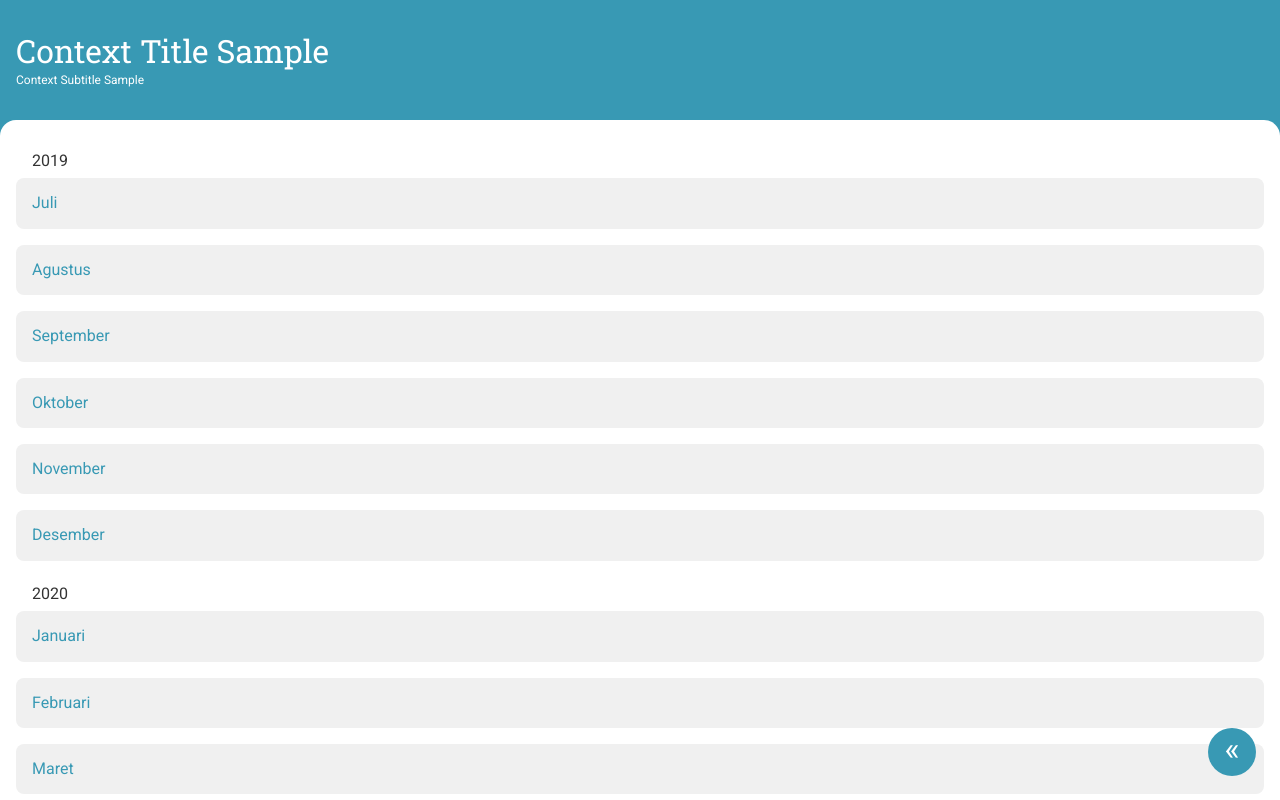
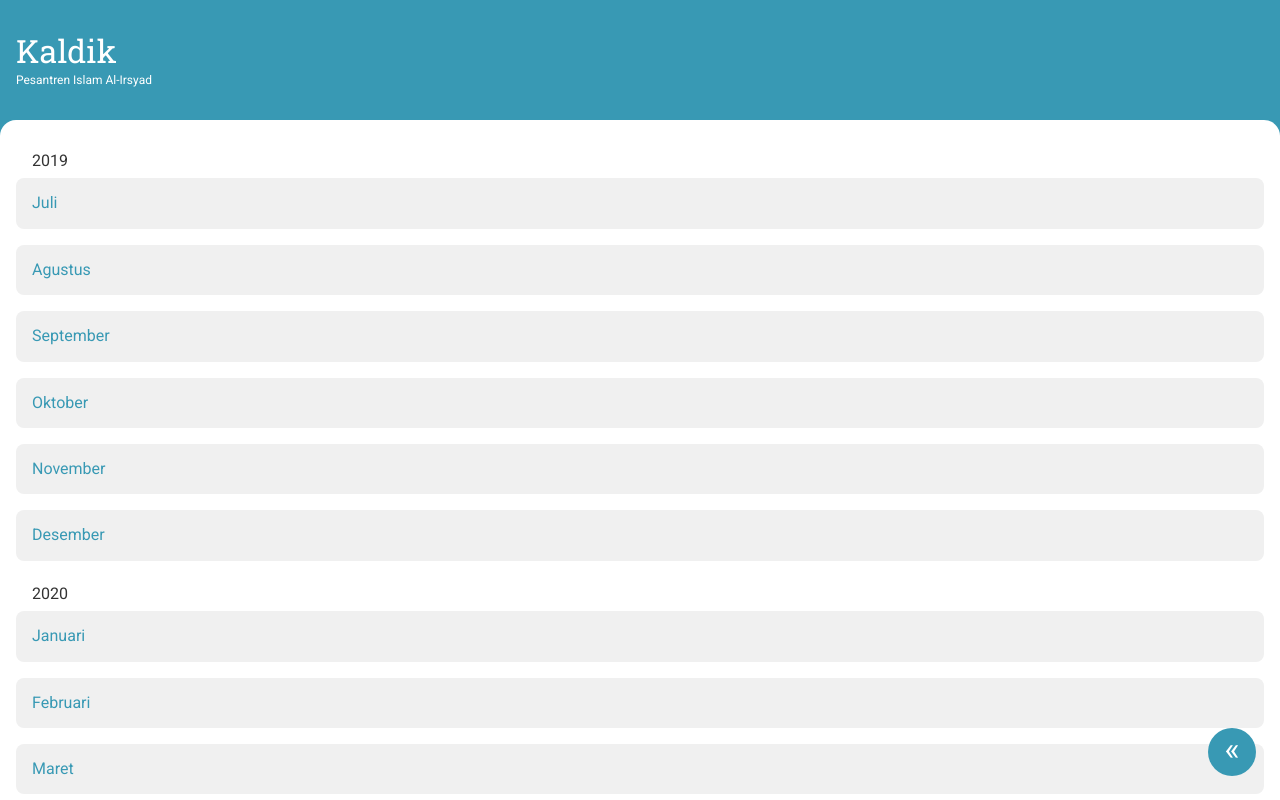
Before and after one commit to miftahafina/kaldik, a React (Create React App) app: page / in a window 1280 px wide. Shown: the top 800 px of the page. Built offline with nearby package versions, Linux system fonts and the light colour scheme.

Commit message:
Move header inside agenda and calendar container

```diff
--- a/src/Components/Calendar/Calendar.jsx
+++ /dev/null
@@ -1,35 +0,0 @@
-import React, { Fragment } from 'react';
-import { withRouter } from 'react-router';
-
-const Calendar = (props) => {
-
-  const handleClick = (yearId, monthId) => {
-    let url = `agenda/${yearId}/${monthId}`;
-    props.history.push(url);
-  }
-
-  return (
-    <Fragment>
-    {
-      props.calendar.years.map(year => {
-        return (
-          <Fragment key={year.id}>
-            <div className="year">{year.name}</div>
-            {
-              year.months.map(month => {
-                return (
-                  <div className="month" key={month.id} onClick={() => {handleClick(year.id, month.id)}}>
-                    {month.name}
-                  </div>
-                )
-              })
-            }
-          </Fragment>
-        )
-      })
-    }
-    </Fragment>
-  )
-}
-
-export default withRouter(Calendar);
--- a/src/Components/Header/Header.jsx
+++ b/src/Components/Header/Header.jsx
@@ -1,17 +1,11 @@
-import React, { useEffect, useContext } from 'react';
-import HeaderContext from '../../Context/HeaderContext';
+import React from 'react';
 
 const Header = (props) => {
-  const headerData = useContext(HeaderContext);
-
-  useEffect(() => {
-    console.log(headerData);
-  });
 
   return (
     <div className="header">
-      <div className="title">{headerData.title}</div>
-      <div className="subtitle">{headerData.subtitle}</div>
+      <div className="title">{props.headerData.title}</div>
+      <div className="subtitle">{props.headerData.subtitle}</div>
     </div>
   );
 }
--- a/src/Containers/AgendaContainer/AgendaContainer.jsx
+++ b/src/Containers/AgendaContainer/AgendaContainer.jsx
@@ -2,17 +2,34 @@
 import React, { Fragment, useState } from 'react';
 import { withRouter } from 'react-router';
 
+
 // Component
+import Header from '../../Components/Header/Header'
 import Agenda from '../../Components/Agenda/Agenda';
 
 const AgendaContainer = (props) => {
+
   const [params] = useState({
       yearId: props.match.params.yearId,
       monthId: props.match.params.monthId,
   });
 
+  const [headerData] = useState({
+    title:props.calendar
+            .years.find(x => x.id === params.yearId)
+            .months.find(x => x.id === params.monthId)
+            .name,
+    subtitle:props.calendar
+            .years.find(x => x.id === params.yearId)
+            .name,
+  })
+
+
   return (
     <Fragment>
+      <Header headerData={headerData}/>
+      <div className="content">
+        <div className="content-container">
           {
             props.calendar
               .years.find(x => x.id === params.yearId)
@@ -22,6 +39,8 @@ const AgendaContainer = (props) => {
               )
             )
           }
+        </div>
+      </div>
     </Fragment>
   );
 }
--- /dev/null
+++ b/src/Containers/App/App.jsx
@@ -0,0 +1,36 @@
+// Lib
+import React, { useState } from 'react';
+import { BrowserRouter as Router, Switch, Route } from 'react-router-dom';
+
+// Components
+import Fab from '../../Components/Fab/Fab';
+import CalendarContainer from '../CalendarContainer/CalendarContainer';
+import AgendaContainer from '../AgendaContainer/AgendaContainer';
+
+// Data
+import CalendarData from '../../Data/CalendarData';
+
+
+const App = () => {
+  const [calendar] = useState(CalendarData);
+
+  return (
+    <Router>
+      <div className="container">
+
+        <Switch>
+          <Route path="/agenda/:yearId/:monthId">
+            <AgendaContainer calendar={calendar}/>
+          </Route>
+          <Route path="/">
+            <CalendarContainer calendar={calendar}/>
+          </Route>
+        </Switch>
+
+        <Fab/>
+      </div>  {/* ./container */}
+    </Router>
+  );
+}
+
+export default App;
--- /dev/null
+++ b/src/Containers/CalendarContainer/CalendarContainer.jsx
@@ -0,0 +1,49 @@
+// Lib
+import React, { Fragment, useState } from 'react';
+import { withRouter } from 'react-router';
+
+// Component
+import Header from '../../Components/Header/Header'
+
+const CalendarContainer = (props) => {
+
+  const handleClick = (yearId, monthId) => {
+    let url = `agenda/${yearId}/${monthId}`;
+    props.history.push(url);
+  }
+
+  const [headerData] = useState({
+    title: 'Kaldik',
+    subtitle: 'Pesantren Islam Al-Irsyad'
+  })
+
+  return (
+    <Fragment>
+      <Header headerData={headerData}/>
+      <div className="content">
+        <div className="content-container">
+          {
+            props.calendar.years.map(year => {
+              return (
+                <Fragment key={year.id}>
+                  <div className="year">{year.name}</div>
+                  {
+                    year.months.map(month => {
+                      return (
+                        <div className="month" key={month.id} onClick={() => {handleClick(year.id, month.id)}}>
+                          {month.name}
+                        </div>
+                      )
+                    })
+                  }
+                </Fragment>
+              )
+            })
+          }
+        </div>
+      </div>
+    </Fragment>
+  )
+}
+
+export default withRouter(CalendarContainer);
--- a/src/Containers/Home/Home.jsx
+++ /dev/null
@@ -1,51 +0,0 @@
-// Lib
-import React, { useState } from 'react';
-import { BrowserRouter as Router, Switch, Route } from 'react-router-dom';
-
-// Components
-import Fab from '../../Components/Fab/Fab';
-import Header from '../../Components/Header/Header';
-import Calendar from '../../Components/Calendar/Calendar';
-import AgendaContainer from '../../Containers/AgendaContainer/AgendaContainer';
-
-// Data
-import CalendarData from '../../Data/CalendarData';
-// import { HeaderProvider } from '../../Context/HeaderContext';
-
-// Context
-
-const Home = () => {
-  const [calendar] = useState(CalendarData);
-
-  // const headerData = {
-
-  // }
-
-  return (
-    // <HeaderProvider value={headerData}>
-    <Router>
-      <div className="container">
-        <Header/>
-        <div className="content">
-          <div className="content-container">
-
-            <Switch>
-              <Route path="/agenda/:yearId/:monthId">
-                <AgendaContainer calendar={calendar}/>
-              </Route>
-
-              <Route path="/">
-                <Calendar calendar={calendar}/>
-              </Route>
-            </Switch>
-
-          </div>
-        </div>
-        <Fab />
-      </div>
-    </Router>
-    // </HeaderProvider>
-  );
-}
-
-export default Home;
--- a/src/Context/HeaderContext.js
+++ /dev/null
@@ -1,12 +0,0 @@
-import React from 'react';
-
-const HeaderContext = React.createContext({
-  title      : 'Context Title Sample',
-  subtitle   : 'Context Subtitle Sample',
-  setTitle   : () => {},
-  setSubtitle: () => {}
-});
-
-export const HeaderProvider = HeaderContext.Provider;
-export const HeaderConsumer = HeaderContext.Consumer;
-export default HeaderContext;
--- a/src/index.js
+++ b/src/index.js
@@ -7,11 +7,11 @@ import 'normalize.css';
 import './index.css';
 
 // Components
-import Home from './Containers/Home/Home';
+import App from './Containers/App/App';
 
 // SW
 import * as serviceWorker from './serviceWorker';
 
-ReactDOM.render(<Home />, document.getElementById('root'));
+ReactDOM.render(<App />, document.getElementById('root'));
 
 serviceWorker.unregister();
```
Lines whose indentation alone changed are shown as unchanged.
